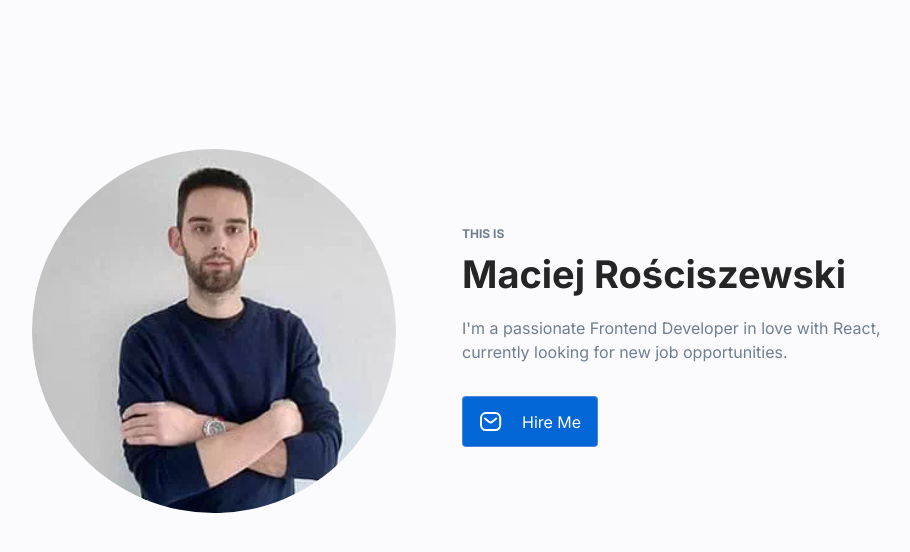
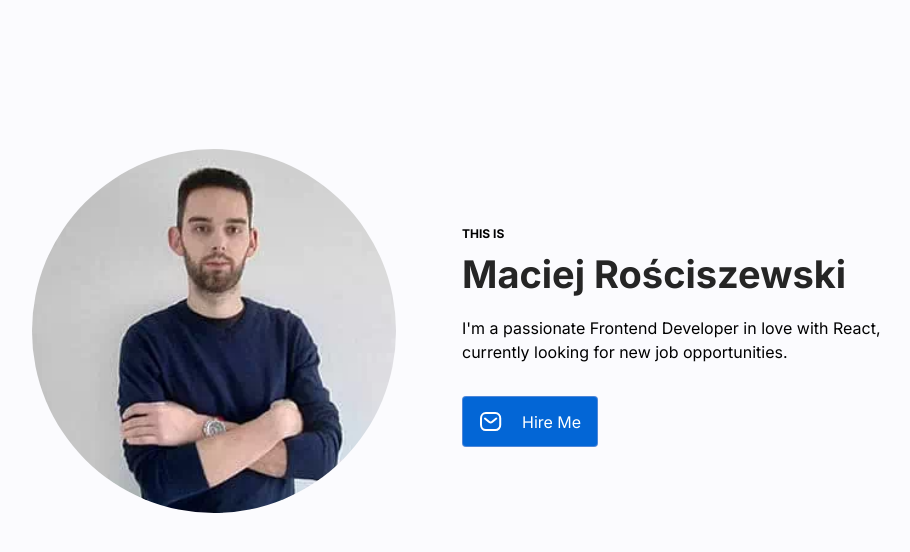
Before and after one commit to Maciej86/personal-homepage, a React (Create React App) app: page / in a window 1280 px wide. Shown: the top 552 px of the page, without its empty margins (32-942 px from the left). Built offline with nearby package versions, Linux system fonts and the light colour scheme.

Commit message:
Rename color

```diff
--- a/src/theme.js
+++ b/src/theme.js
@@ -3,7 +3,7 @@ export const ThemeLight = {
     background: "rgb(251,251,254)",
     white: "rgb(255,255,255)",
     mineShaft: "rgb(37,37,37)",
-    salateGray: "rgb(110,126,145)",
+    slateGray: "rgb(110,126,145)",
     scienceBlue: "rgb(3,102,214)",
     iron: "rgba(289,213,218, .3)",
     shadowTile: "rgba(9, 10, 51, 0.1)",
```
